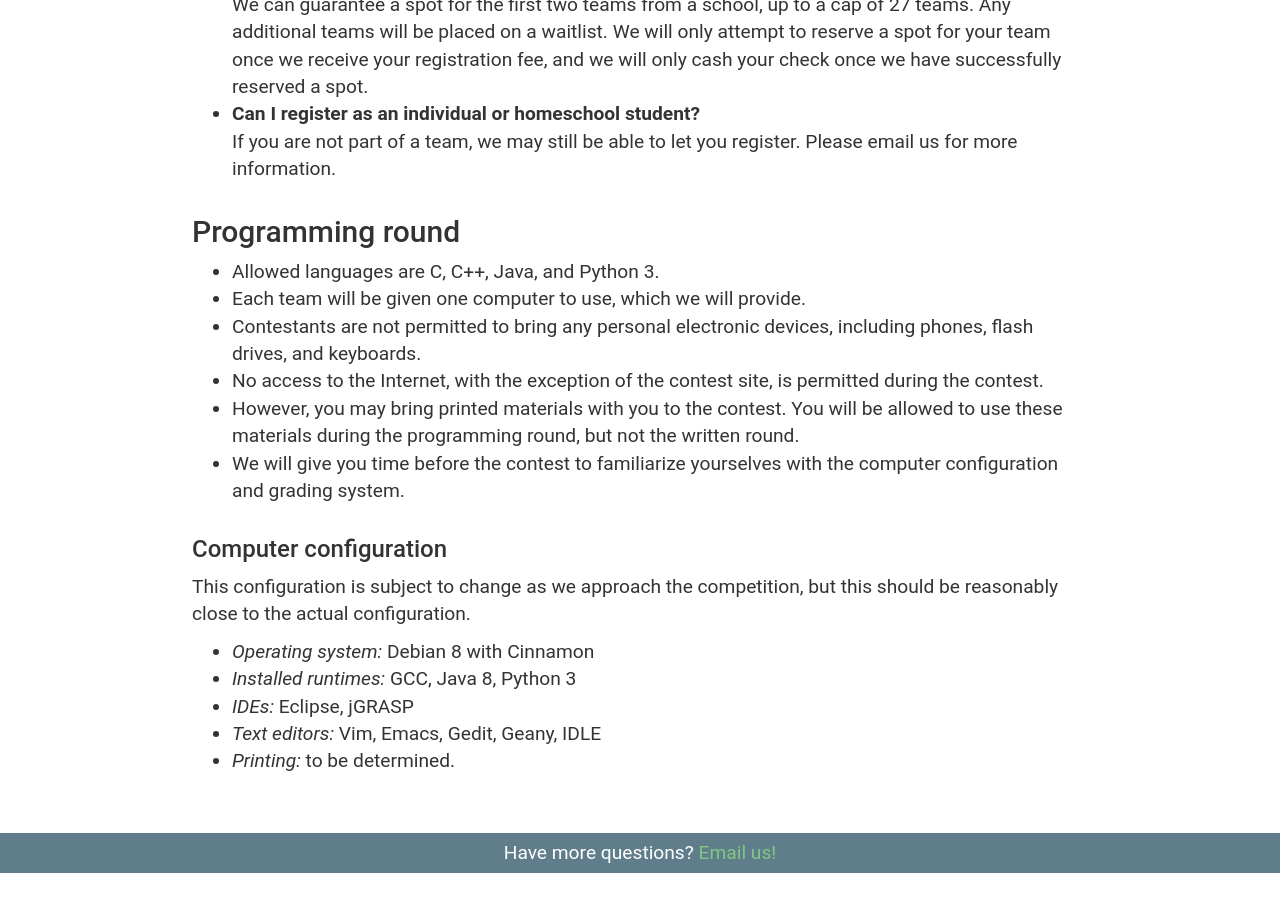
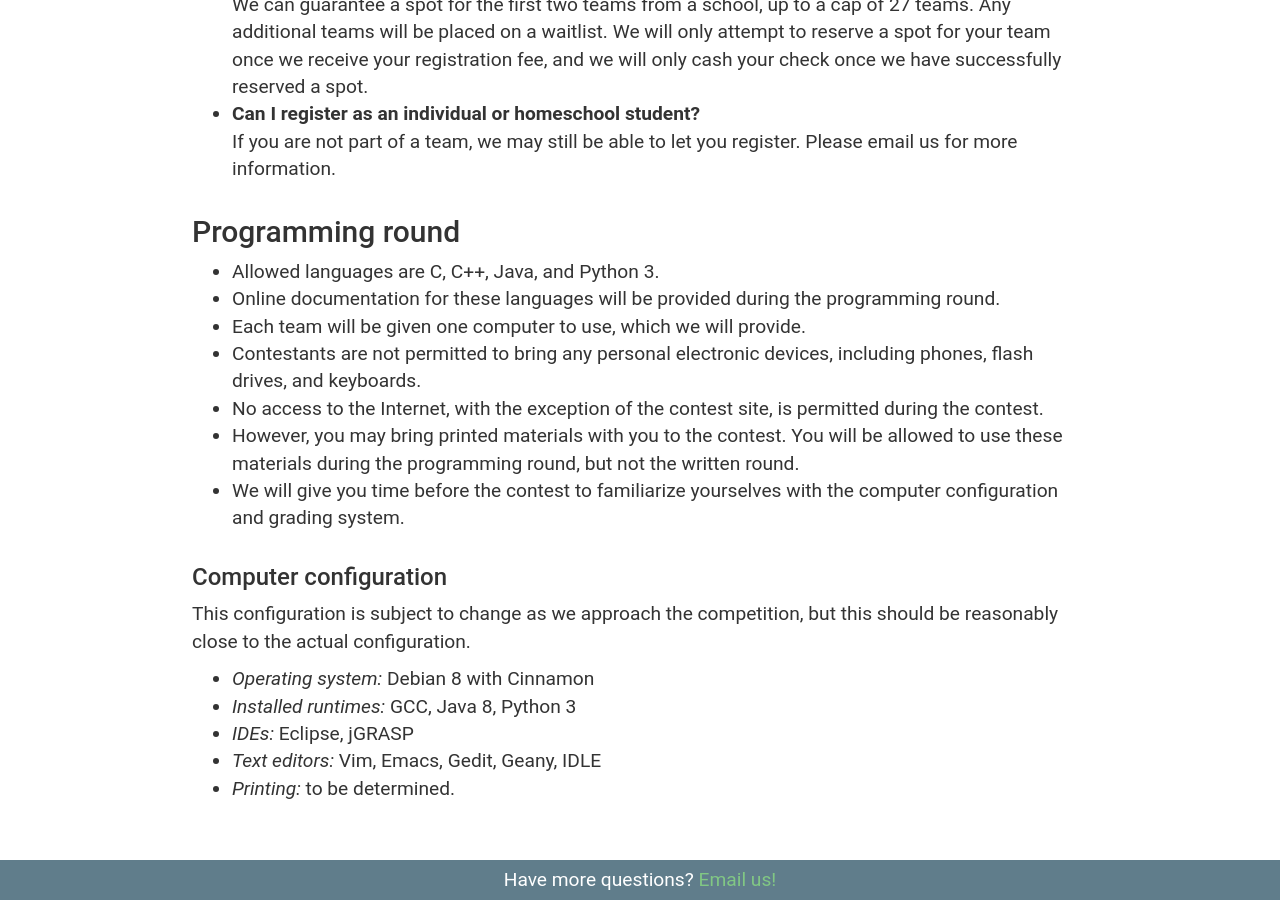
Before and after one commit to codeAligned/tjioi, a Jekyll site: the page built from faq.md, in a window 1280 px wide and 900 px high, scrolled down 993 px. Built offline with Jekyll 4.4.1, drawn with Linux system fonts in a browser that asks for light colours; before the commit the page ends 1866 px from its top, so only the background shows below that.

Commit message:
Update faq.md
This seems like it might be important...
Please correct me if I'm wrong.

```diff
--- a/faq.md
+++ b/faq.md
@@ -33,6 +33,7 @@ If you are not part of a team, we may still be able to let you register. Please
 ## Programming round
 
 * Allowed languages are C, C++, Java, and Python 3.
+* Online documentation for these languages will be provided during the programming round.
 * Each team will be given one computer to use, which we will provide.
 * Contestants are not permitted to bring any personal electronic devices, including phones, flash drives, and keyboards.
 * No access to the Internet, with the exception of the contest site, is permitted during the contest.
```
